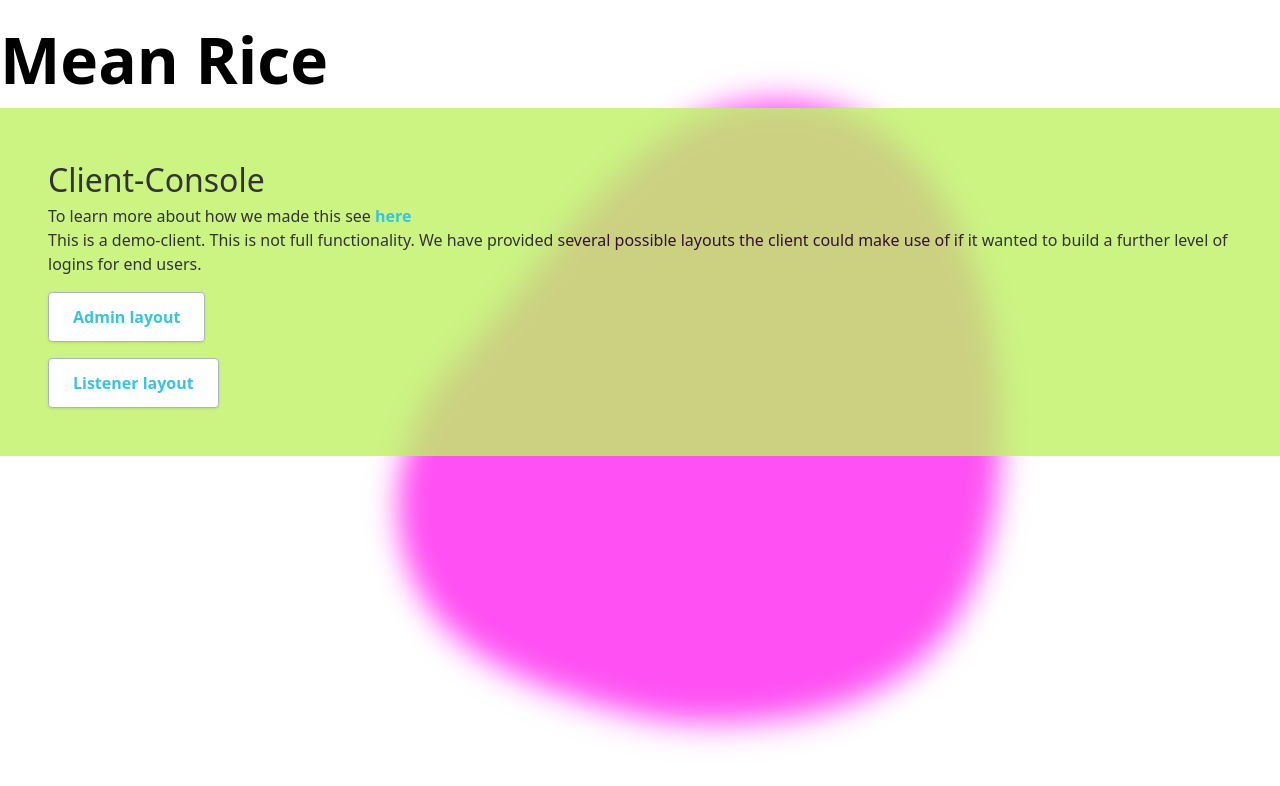
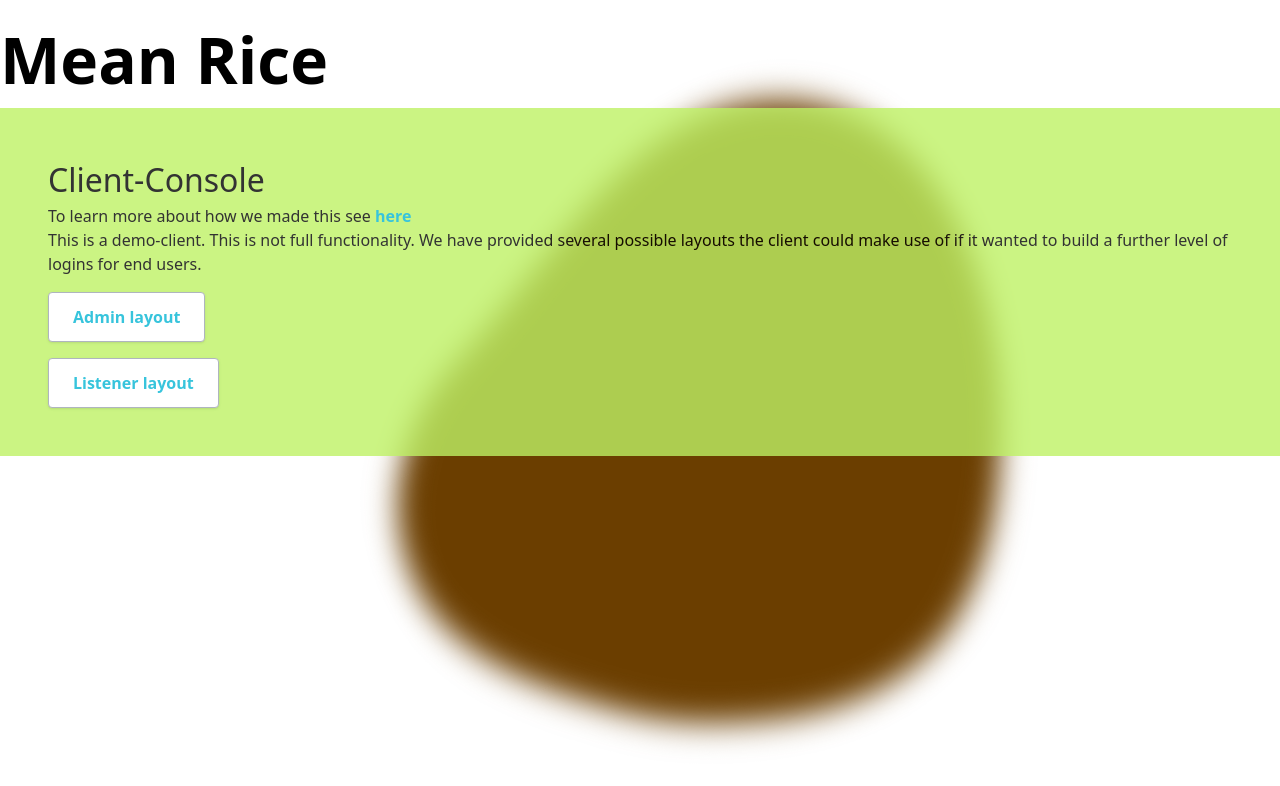
Before and after one commit to J-Rebs/Mean-Rice, a SvelteKit app: page / in a window 1280 px wide. Shown: the top 786 px of the page. Built offline with nearby package versions, Linux system fonts and the light colour scheme; no server answers.

Commit message:
changed blob color

```diff
--- a/src/routes/+page.svelte
+++ b/src/routes/+page.svelte
@@ -72,7 +72,7 @@
     position: absolute;
     top: 0;
     left: 0;
-    fill: #ff50f3;
+    fill: #6b3e00;
     width: 50vmax;
     z-index: -1;
     animation: move 30s ease-in-out infinite;
```
